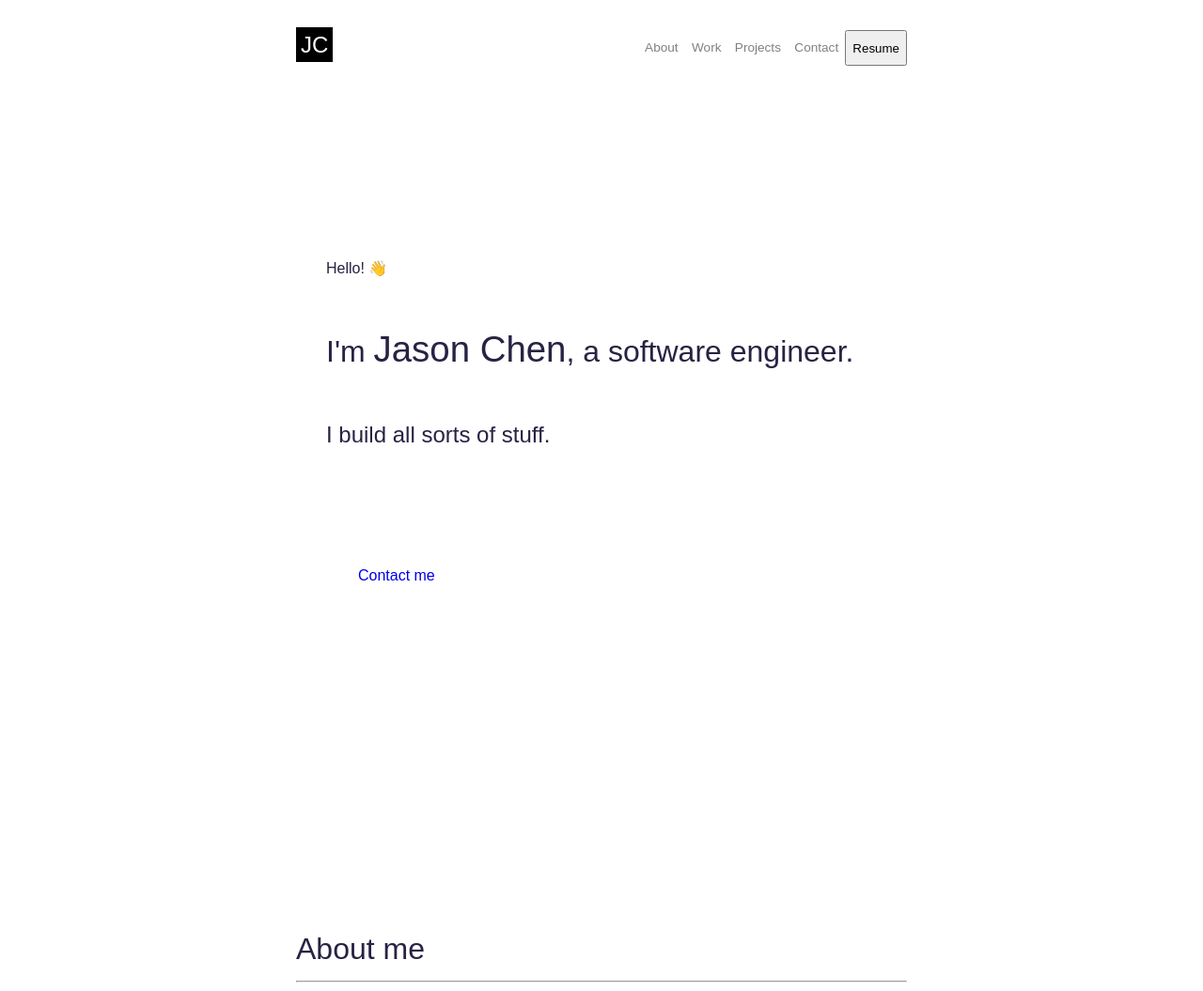
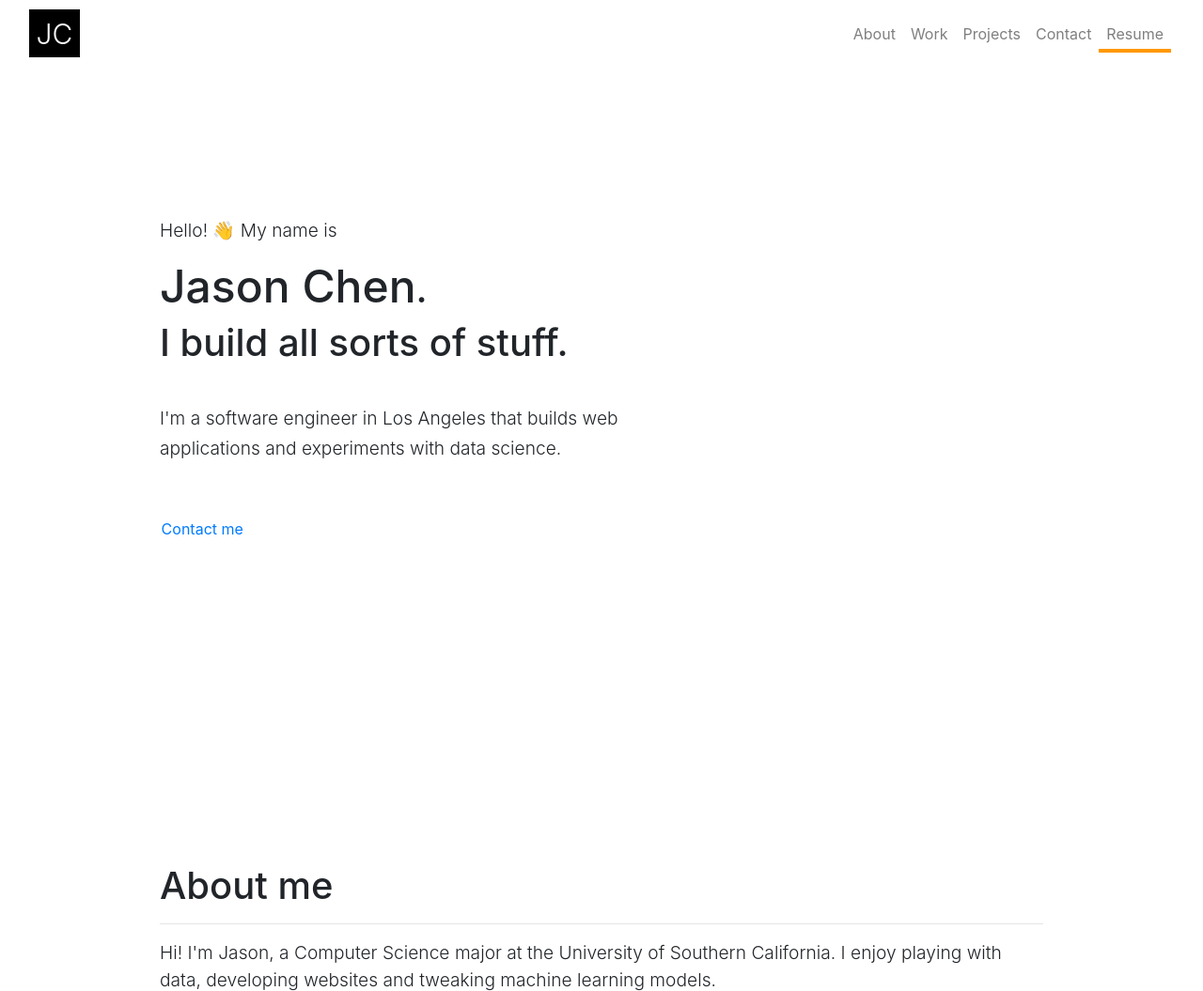
Before and after one commit to jaloo555/Portfolio, a Gatsby site: page / in a window 1280 px wide. Shown: the top 1055 px of the page at 94% size. Built offline with nearby package versions, Linux system fonts and the light colour scheme; Gatsby itself is replaced by a stand-in of ours.

Commit message:
header done

```diff
--- a/package.json
+++ b/package.json
@@ -19,7 +19,8 @@
     "react": "^16.12.0",
     "react-bootstrap": "^1.0.0-beta.16",
     "react-dom": "^16.12.0",
-    "react-helmet": "^5.2.1"
+    "react-helmet": "^5.2.1",
+    "styled-components": "^4.4.1"
   },
   "devDependencies": {
     "prettier": "^1.19.1"
--- a/src/components/container.module.css
+++ /dev/null
@@ -1,12 +0,0 @@
-.container {
-  margin: 0rem auto;
-  max-width: 650px;
-  padding: 1rem;
-  display: flex;
-  flex-direction: column;
-  min-height: 100vh;
-}
-
-.content {
-  flex-grow: 1;
-}
--- a/src/components/header.js
+++ b/src/components/header.js
@@ -1,27 +1,47 @@
-import React from 'react'
+import React, { Component } from 'react'
 
 import "../styles/header.css"
-import { Link } from 'gatsby'
-import {Button} from 'react-bootstrap'
+import { Navbar, Nav, Container } from 'react-bootstrap'
 
-const Header = () => {
-  return (
-    <header>
-      <nav className="nav">
-        <h1>
-          <Link to="/" className="logo">JC</Link>
-        </h1>
-        <ul className="main-nav">
-          <li>About</li>
-          <li>Work</li>
-          <li>Projects</li>
-          <li>Contact</li>
-          <Button>Resume</Button>
-        </ul>
-
-      </nav>
-    </header>
-  )
+class Header extends React.Component {
+  constructor(props) {
+    super(props)
+    this.state = {
+      show: true,
+      scrollPos: 0
+    }
+    this.handleScroll = this.handleScroll.bind(this)
+  }
+  componentDidMount() {
+    window.addEventListener("scroll", this.handleScroll)
+  }
+  componentWillUnmount() {
+    window.removeEventListener("scroll", this.handleScroll)
+  }
+  handleScroll() {
+    const { scrollPos } = this.state
+    this.setState({
+      scrollPos: document.body.getBoundingClientRect().top,
+      show: document.body.getBoundingClientRect().top > scrollPos
+    })
+  }
+  render() {
+    return (
+      <Navbar collapseOnSelect expand="sm" sticky="top" className={`nav-bar ${this.state.show ? "active": "hidden"}`}>
+        <Navbar.Brand href="/"><span className="logo">JC</span></Navbar.Brand>
+        <Navbar.Toggle aria-controls="responsive-navbar-nav" />
+        <Navbar.Collapse id="responsive-navbar-nav">
+          <Nav className="nav-links ml-auto">
+            <Nav.Link href="#about" className="links">About</Nav.Link>
+            <Nav.Link href="#work" className="links">Work</Nav.Link>
+            <Nav.Link href="#projects" className="links">Projects</Nav.Link>
+            <Nav.Link href="#contact" className="links">Contact</Nav.Link>
+            <Nav.Link href="#resume" className="underline">Resume</Nav.Link>
+          </Nav>
+        </Navbar.Collapse>
+      </Navbar>
+    )
+  }
 }
 
 export default Header
--- a/src/components/layout.js
+++ b/src/components/layout.js
@@ -1,15 +1,17 @@
 import React from 'react'
 
 import Header from './header'
+import Head from './head'
 import Footer from './footer'
-import containerStyles from "./container.module.css"
 import Helmet from 'react-helmet'
 import PropTypes from 'prop-types'
 import { graphql, useStaticQuery } from 'gatsby'
+import Container from 'react-bootstrap/Container'
+import "../styles/layout.css"
 
 const Layout = ({ children }) => {
   const data = useStaticQuery(
-    graphql `
+    graphql`
       query SiteTitleQuery{
         site {
           siteMetadata {
@@ -21,7 +23,7 @@ const Layout = ({ children }) => {
     `
   )
   return (
-    <div className={containerStyles.container}>
+    <Container fluid={true} >
       <Helmet
         title={data.site.siteMetadata.title}
         meta={[
@@ -31,12 +33,14 @@ const Layout = ({ children }) => {
           }
         ]}
       />
-      <div className={containerStyles.content}>
-        <Header/>
+
+      <Head/>
+      <Header/>
+      <Container fluid={true} className="content">
         {children}
-      </div>
+      </Container>
       <Footer/>
-    </div>
+    </Container>
   )
 }
 
--- a/src/components/sections/about.js
+++ b/src/components/sections/about.js
@@ -1,11 +1,13 @@
 import React from 'react'
 
 import "../../styles/about.css"
+import { Container } from 'react-bootstrap'
 
 const About = () => {
   return (
-    <div className="about-main">
-      <h1>About me</h1> <hr/>
+    <Container id="about" className="about-main">
+      <h1>About me</h1>
+      <hr/>
       <p>
         Hi! I'm Jason, a Computer Science major at the University of Southern California.
         I enjoy playing with data, developing websites and tweaking machine learning models.
@@ -15,7 +17,7 @@ const About = () => {
         In my spare time, I enjoy building proof-of-concepts to validate cool ideas.
         When I'm not coding, you can usually find me at the gym or driving around in LA.
       </p>
-    </div>
+    </Container>
   )
 }
 
--- a/src/components/sections/home.js
+++ b/src/components/sections/home.js
@@ -1,17 +1,19 @@
 import React from 'react'
 
 import "../../styles/home.css"
+import Container from "react-bootstrap/Container"
 
 const Home = () => {
   return (
-    <div className="home-main">
-      <p>Hello! <span role="img" aria-label="wave">👋</span></p>
-      <h1>I'm <span className="name">Jason Chen</span>, a software engineer.</h1>
-      <h2>I build all sorts of stuff.</h2>
+    <Container fluid={true} className="home-main">
+      <p>Hello! <span role="img" aria-label="wave">👋</span> My name is</p>
+      <h1><span className="name">Jason Chen</span>.</h1>
+      <h1>I build all sorts of stuff.</h1>
+      <p className="description">I'm a software engineer in Los Angeles that builds web applications and experiments with data science.</p>
       <a className="mail-link" href="mailto:chisanch@usc.edu">
         Contact me
       </a>
-    </div>
+    </Container>
   )
 }
 
--- a/src/styles/about.css
+++ b/src/styles/about.css
@@ -2,3 +2,8 @@
   height: 70vh;
   margin-top: 10rem;
 }
+
+p {
+  margin-top: 4rem;
+  line-height: 1.5em;
+}
--- a/src/styles/header.css
+++ b/src/styles/header.css
@@ -1,28 +1,69 @@
-nav {
+:root {
+  --mainColor: #ff9800;
+  --lightColor: #FFB74D;
+  --darkerColor: #E68900;
+}
+
+.nav-bar {
   display: flex;
   flex-direction: row;
   justify-content: space-between;
   margin: 0;
+  position: sticky;
+  z-index: 1;
+  width: 100%;
+  top: 0;
+  background-color: white;
 }
 
-.logo {
-  font-size: 1em;
-  font-weight: 100;
-  padding: 5px;
+.navbar-brand > .logo  {
+  font-size: 1.5em;
+  font-weight: 300;
+  padding: 0.25em;
   text-decoration: none;
   color: #ffffff;
   background-color: #000000;
 }
 
-.main-nav {
+.navbar-brand > .logo:hover {
+  color: var(--lightColor);
+}
+
+.navbar-collapse .navbar-nav {
   display: flex;
   list-style-type: none;
+  justify-content: flex-end;
+  margin-right: 3px;
 }
 
-.main-nav li {
+
+.underline {
+  padding-bottom: 3.5px;
+  background: linear-gradient(to bottom, var(--mainColor) 0%,
+    var(--mainColor) 100%);
+  background-position: 0 100%;
+  background-repeat: repeat-x;
+  background-size: 4px 4px;
+  color: #000;
   text-decoration: none;
-  color: grey;
-  font-size: 0.85em;
-  font-weight: 100;
-  padding: 0.45rem;
+  transition-duration: 1.2s;
 }
+
+.underline:hover {
+  background-size: auto;
+}
+
+.nav-links > a:hover {
+  color: var(--mainColor);
+}
+
+.active {
+  visibility: visible;
+  transition: all 300ms ease-in;
+}
+
+.hidden {
+  visibility: hidden;
+  transition: all 300ms ease-out;
+  transform: translate(0, -100%);
+}
--- a/src/styles/home.css
+++ b/src/styles/home.css
@@ -4,11 +4,21 @@
   flex-direction: column;
   margin-top: 8rem;
   padding: 2em;
-  line-height: 3rem;
+  line-height: 2.5rem;
 }
 
-h1,h2,h3, p {
+h1,h2,h3,p {
   font-weight: 300;
+}
+
+p {
+  font-size: larger;
+}
+
+.description {
+  margin-top: 2rem;
+  line-height: 2rem;
+  width: 55%;
 }
 
 .name {
@@ -18,11 +28,9 @@ h1,h2,h3, p {
 
 .mail-link {
   text-decoration: none;
-  margin-top: 5em;
+  margin-top: 2em;
   padding: 0.1em;
   display: flex;
   justify-content: center;
-  width: 25%;
-  border: 2em;
-  border-color: black;
+  align-self: flex-start;
 }
--- a/src/styles/index.css
+++ b/src/styles/index.css
@@ -9,9 +9,5 @@ body {
   color: #272343;
   margin: 0;
   padding: 0;
-  line-height: 1.5em;
+  line-height: 1em;
 }
-
-section {
-  height: 100vh;
-}
--- /dev/null
+++ b/src/styles/layout.css
@@ -0,0 +1,3 @@
+.content {
+  max-width: 80%;
+}
```
Also changed, not shown: 1 other file.
